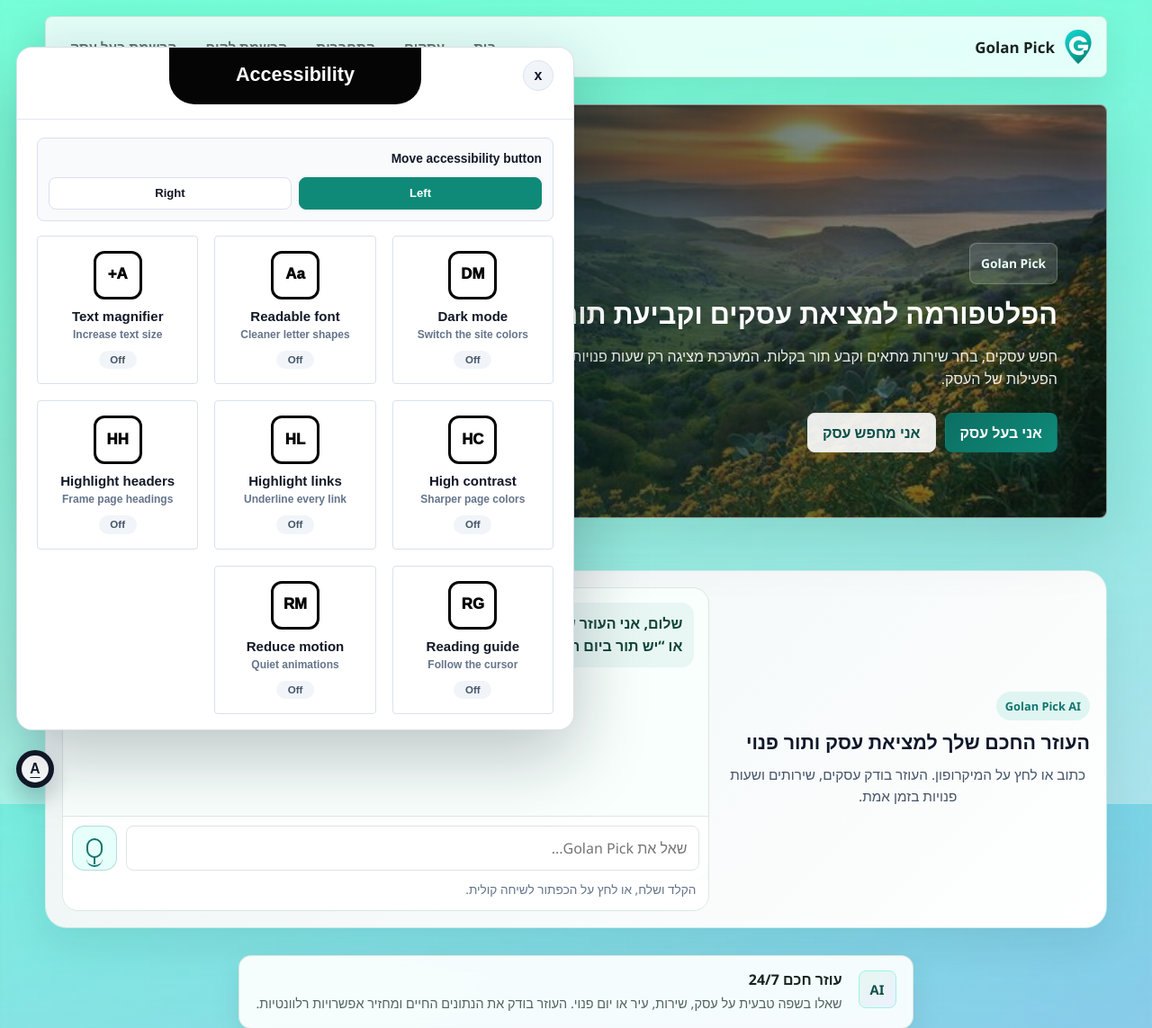
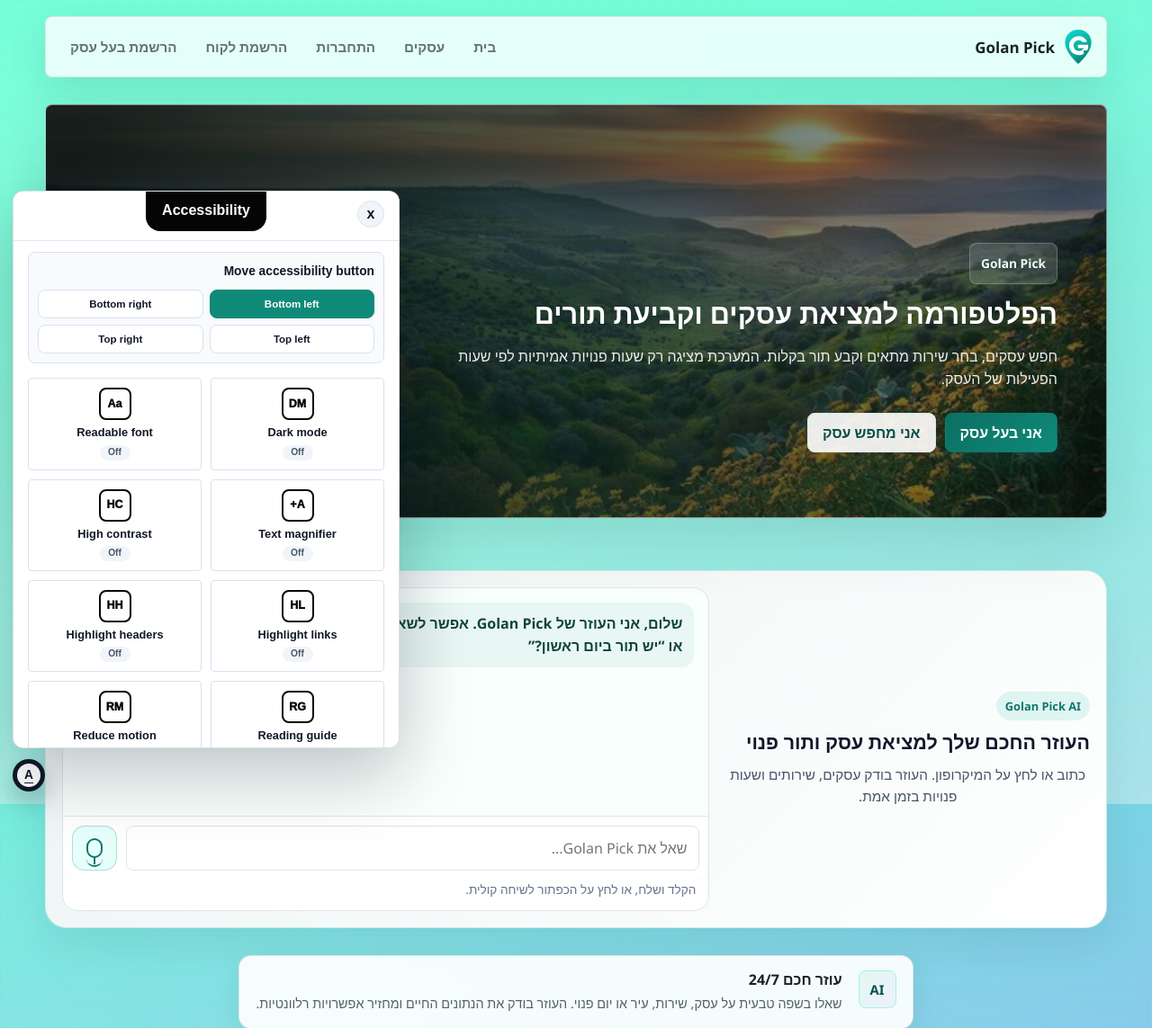
Before and after one commit to hady1012/appointment-app, a Python web app: template templates/index.html in a window 1280 px wide, after a click that opens the changed part. Shown: the top 1143 px of the page at 90% size. Run offline with Jinja, Linux system fonts and the light colour scheme; the template is opened without the code that fills it, so the values that code supplies are empty.

Commit message:
smart assistant and accessibility polish

```diff
--- a/static/js/theme.js
+++ b/static/js/theme.js
@@ -13,7 +13,7 @@
         highlightHeadings: false,
         readingGuide: false,
         reduceMotion: false,
-        launcherPosition: 'left'
+        launcherPosition: 'bottom-left'
     };
 
     function readSettings() {
@@ -64,14 +64,22 @@
         });
 
         document.querySelectorAll('[data-a11y-position]').forEach((button) => {
-            const enabled = button.dataset.a11yPosition === settings.launcherPosition;
+            const normalizedPosition = {
+                left: 'bottom-left',
+                right: 'bottom-right'
+            }[settings.launcherPosition] || settings.launcherPosition || 'bottom-left';
+            const enabled = button.dataset.a11yPosition === normalizedPosition;
             button.setAttribute('aria-pressed', enabled ? 'true' : 'false');
             button.classList.toggle('is-active', enabled);
         });
 
         const widget = document.querySelector('[data-accessibility-widget]');
         if (widget) {
-            widget.dataset.position = settings.launcherPosition || 'left';
+            const normalizedPosition = {
+                left: 'bottom-left',
+                right: 'bottom-right'
+            }[settings.launcherPosition] || settings.launcherPosition || 'bottom-left';
+            widget.dataset.position = normalizedPosition;
         }
     }
 
@@ -110,8 +118,10 @@
             '<div class="accessibility-position" aria-label="Accessibility button position">',
             '<strong>Move accessibility button</strong>',
             '<div class="accessibility-position-buttons">',
-            '<button type="button" data-a11y-position="left" aria-pressed="true">Left</button>',
-            '<button type="button" data-a11y-position="right" aria-pressed="false">Right</button>',
+            '<button type="button" data-a11y-position="bottom-left" aria-pressed="true">Bottom left</button>',
+            '<button type="button" data-a11y-position="bottom-right" aria-pressed="false">Bottom right</button>',
+            '<button type="button" data-a11y-position="top-left" aria-pressed="false">Top left</button>',
+            '<button type="button" data-a11y-position="top-right" aria-pressed="false">Top right</button>',
             '</div>',
             '</div>',
             '<div class="accessibility-options">',
@@ -236,7 +246,7 @@
         document.querySelectorAll('[data-a11y-position]').forEach((button) => {
             button.addEventListener('click', () => {
                 const next = readSettings();
-                next.launcherPosition = button.dataset.a11yPosition || 'left';
+                next.launcherPosition = button.dataset.a11yPosition || 'bottom-left';
                 saveSettings(next);
                 applySettings(next);
             });
@@ -273,7 +283,7 @@
             homeMenuButton.className = 'home-nav-menu-button';
             homeMenuButton.setAttribute('aria-label', 'Open menu');
             homeMenuButton.setAttribute('aria-expanded', 'false');
-            homeMenuButton.textContent = '☰';
+            homeMenuButton.innerHTML = '<span aria-hidden="true"></span><span aria-hidden="true"></span><span aria-hidden="true"></span>';
             document.body.appendChild(homeMenuButton);
 
             let lastScrollY = window.scrollY;
--- a/static/style.css
+++ b/static/style.css
@@ -4056,3 +4056,158 @@ html[data-theme="light"] body {
     background: transparent !important;
     box-shadow: none !important;
 }
+
+/* Smaller accessibility widget with real placement controls */
+.accessibility-widget {
+    left: 14px !important;
+    right: auto !important;
+    top: auto !important;
+    bottom: 14px !important;
+}
+
+.accessibility-widget[data-position="right"],
+.accessibility-widget[data-position="bottom-right"] {
+    left: auto !important;
+    right: 14px !important;
+    top: auto !important;
+    bottom: 14px !important;
+}
+
+.accessibility-widget[data-position="top-left"] {
+    left: 14px !important;
+    right: auto !important;
+    top: 14px !important;
+    bottom: auto !important;
+}
+
+.accessibility-widget[data-position="top-right"] {
+    left: auto !important;
+    right: 14px !important;
+    top: 14px !important;
+    bottom: auto !important;
+}
+
+.accessibility-launcher {
+    width: 36px !important;
+    height: 36px !important;
+    min-width: 36px !important;
+    min-height: 36px !important;
+}
+
+.accessibility-launcher span {
+    width: 26px !important;
+    height: 26px !important;
+    font-size: 0.86rem !important;
+}
+
+.accessibility-panel {
+    width: min(430px, calc(100vw - 28px)) !important;
+    max-height: min(620px, calc(100vh - 82px)) !important;
+    bottom: 48px !important;
+    padding: 0 16px 16px !important;
+    border-radius: 12px !important;
+}
+
+.accessibility-widget[data-position="top-left"] .accessibility-panel,
+.accessibility-widget[data-position="top-right"] .accessibility-panel {
+    top: 48px !important;
+    bottom: auto !important;
+}
+
+.accessibility-widget[data-position="bottom-right"] .accessibility-panel,
+.accessibility-widget[data-position="top-right"] .accessibility-panel {
+    left: auto !important;
+    right: 0 !important;
+}
+
+.accessibility-panel-title {
+    grid-template-columns: 30px 1fr 30px !important;
+    margin: 0 -16px 12px !important;
+    padding: 0 16px 10px !important;
+}
+
+.accessibility-panel-title h2 {
+    min-width: 0 !important;
+    padding: 12px 18px 14px !important;
+    border-radius: 0 0 16px 16px !important;
+    font-size: 1rem !important;
+}
+
+.accessibility-close {
+    width: 30px !important;
+    height: 30px !important;
+    min-height: 30px !important;
+    margin-top: 10px !important;
+}
+
+.accessibility-options {
+    grid-template-columns: repeat(2, minmax(0, 1fr)) !important;
+    gap: 10px !important;
+}
+
+.accessibility-option {
+    min-height: 92px !important;
+    gap: 6px !important;
+    padding: 10px 8px !important;
+}
+
+.accessibility-icon {
+    width: 36px !important;
+    height: 36px !important;
+    border-width: 2px !important;
+    border-radius: 8px !important;
+    font-size: 0.78rem !important;
+}
+
+.accessibility-copy strong {
+    font-size: 0.8rem !important;
+}
+
+.accessibility-copy small {
+    display: none !important;
+}
+
+.accessibility-option em {
+    min-width: 34px !important;
+    padding: 2px 6px !important;
+    font-size: 0.64rem !important;
+}
+
+.accessibility-position {
+    padding: 10px !important;
+}
+
+.accessibility-position-buttons {
+    grid-template-columns: repeat(2, minmax(0, 1fr)) !important;
+    gap: 7px !important;
+}
+
+.accessibility-position-buttons button {
+    min-height: 32px !important;
+    padding: 6px 8px !important;
+    font-size: 0.72rem !important;
+}
+
+.accessibility-reset {
+    min-height: 38px !important;
+    margin-top: 12px !important;
+    font-size: 0.78rem !important;
+}
+
+.home-nav-menu-button {
+    display: none;
+    place-items: center;
+    gap: 4px;
+}
+
+.home-nav-menu-button span {
+    display: block;
+    width: 18px;
+    height: 2px;
+    border-radius: 999px;
+    background: currentColor;
+}
+
+.home-nav-menu-button.is-visible {
+    display: grid !important;
+}
--- a/templates/index.html
+++ b/templates/index.html
@@ -703,7 +703,7 @@ aiChatForm?.addEventListener('submit', async (event) => {
         appendAiMessage(data.reply || aiText(currentAiLanguage, 'fallback'), 'bot', currentAiLanguage);
         appendAiCards(data.cards || [], currentAiLanguage);
         if (data.cards?.length) {
-            aiConversationStoreIds = (data.context_store_ids?.length ? data.context_store_ids : data.cards.map((card) => card.id)).filter(Boolean).slice(0, 12);
+            aiConversationStoreIds = (data.context_store_ids?.length ? data.context_store_ids : data.cards.map((card) => card.id)).filter(Boolean).slice(0, 30);
         }
         aiConversationAreaTokens = Array.isArray(data.context_area_tokens) ? data.context_area_tokens.slice(0, 8) : aiConversationAreaTokens;
         if (shouldSpeakNextAiReply) {
```
Also changed, not shown: app.py (+96 -15 lines).
